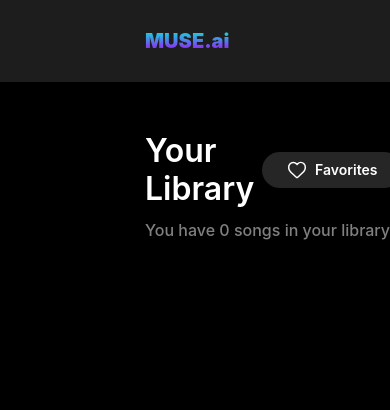
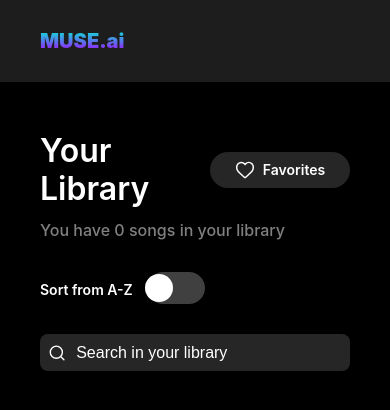
Before and after one commit to gabrielduumont/music-ai-test, a Next.js app: page / in a window 390 px wide. Shown: the top 410 px of the page. Built offline with nearby package versions, Linux system fonts and the light colour scheme.

Commit message:
Added handling of responsivity on user library component

```diff
--- a/components/Buttons/ToggleButton/styles.module.scss
+++ b/components/Buttons/ToggleButton/styles.module.scss
@@ -49,7 +49,6 @@
 .container {
   display: inline-flex;
   height: 36px;
-  padding: 0px 24px;
   justify-content: center;
   align-items: center;
   gap: 12px;
@@ -57,6 +56,7 @@
   flex-wrap: wrap;
   border-radius: 100px;
   cursor: pointer;
+  margin-bottom: -6px;
 
   &[data-disabled='true'] {
     cursor: not-allowed !important;
--- a/components/Header/styles.module.scss
+++ b/components/Header/styles.module.scss
@@ -1,14 +1,19 @@
 @import '@app/styles/colors.scss';
+@import '@app/styles/sizes.scss';
 
 .container {
   background-color: $color-dark-gray-0;
-  padding: 29px 145px;
   display: flex;
   flex-direction: row;
   color: white;
+  padding: 29px 145px;
   gap: 54px;
   align-items: center;
   justify-content: flex-start;
+
+  @media (max-width: $aboveMobile) {
+    padding: 29px 40px;
+  }
 }
 
 .title {
--- /dev/null
+++ b/components/PageContent/index.tsx
@@ -0,0 +1,14 @@
+import Layout from '@app/components/Layout';
+import styles from './styles.module.scss';
+
+type PageContentProps = {
+  children: React.ReactElement;
+};
+
+export default function PageContent({ children }: PageContentProps) {
+  return (
+    <div className={styles.container}>
+      <>{children}</>
+    </div>
+  );
+}
--- /dev/null
+++ b/components/PageContent/styles.module.scss
@@ -0,0 +1,11 @@
+@import '@app/styles/sizes.scss';
+
+.container {
+  width: 100%;
+  height: 100%;
+  padding: 50px 145px;
+
+  @media (max-width: $aboveMobile) {
+    padding: 50px 40px;
+  }
+}
--- a/components/UserLibraryInfo/index.tsx
+++ b/components/UserLibraryInfo/index.tsx
@@ -11,6 +11,7 @@ export default function UserLibraryInfo({ totalSongs }: UserLibraryInfoProps) {
   return (
     <div className={styles.container}>
       <LibraryDescription totalSongs={totalSongs} />
+      <div className={styles['sort-and-search']}>
         <ToggleButton label="Sort from A-Z" />
         <SearchInput
           showIcon
@@ -22,5 +23,6 @@ export default function UserLibraryInfo({ totalSongs }: UserLibraryInfoProps) {
           ]}
         />
       </div>
+    </div>
   );
 }
--- a/components/UserLibraryInfo/styles.module.scss
+++ b/components/UserLibraryInfo/styles.module.scss
@@ -1,11 +1,28 @@
 @import '@app/styles/colors.scss';
+@import '@app/styles/sizes.scss';
 
 .container {
   display: flex;
   flex-direction: row;
-  justify-content: flex-start;
+  justify-content: space-between;
+  align-items: flex-start;
+  gap: 32px;
+  flex-wrap: wrap;
+}
+
+.sort-and-search {
+  display: flex;
+  flex-direction: row;
+  justify-content: flex-end;
   align-items: center;
   gap: 32px;
+
+  @media (max-width: $smallMobile) {
+    flex-direction: column;
+    justify-content: flex-start;
+    align-items: flex-start;
+    width: 100%;
+  }
 }
 
 .title-container {
--- a/pages/index.tsx
+++ b/pages/index.tsx
@@ -1,12 +1,13 @@
 import Layout from '@app/components/Layout';
+import PageContent from '@app/components/PageContent';
 import UserLibraryInfo from '@app/components/UserLibraryInfo';
 
 export default function HomePage() {
   return (
     <Layout>
-      <div style={{ padding: '50px 145px' }}>
+      <PageContent>
         <UserLibraryInfo />
-      </div>
+      </PageContent>
     </Layout>
   );
 }
--- /dev/null
+++ b/styles/sizes.scss
@@ -0,0 +1,2 @@
+$aboveMobile: 900px;
+$smallMobile: 575px;
```
Lines whose indentation alone changed are shown as unchanged.
